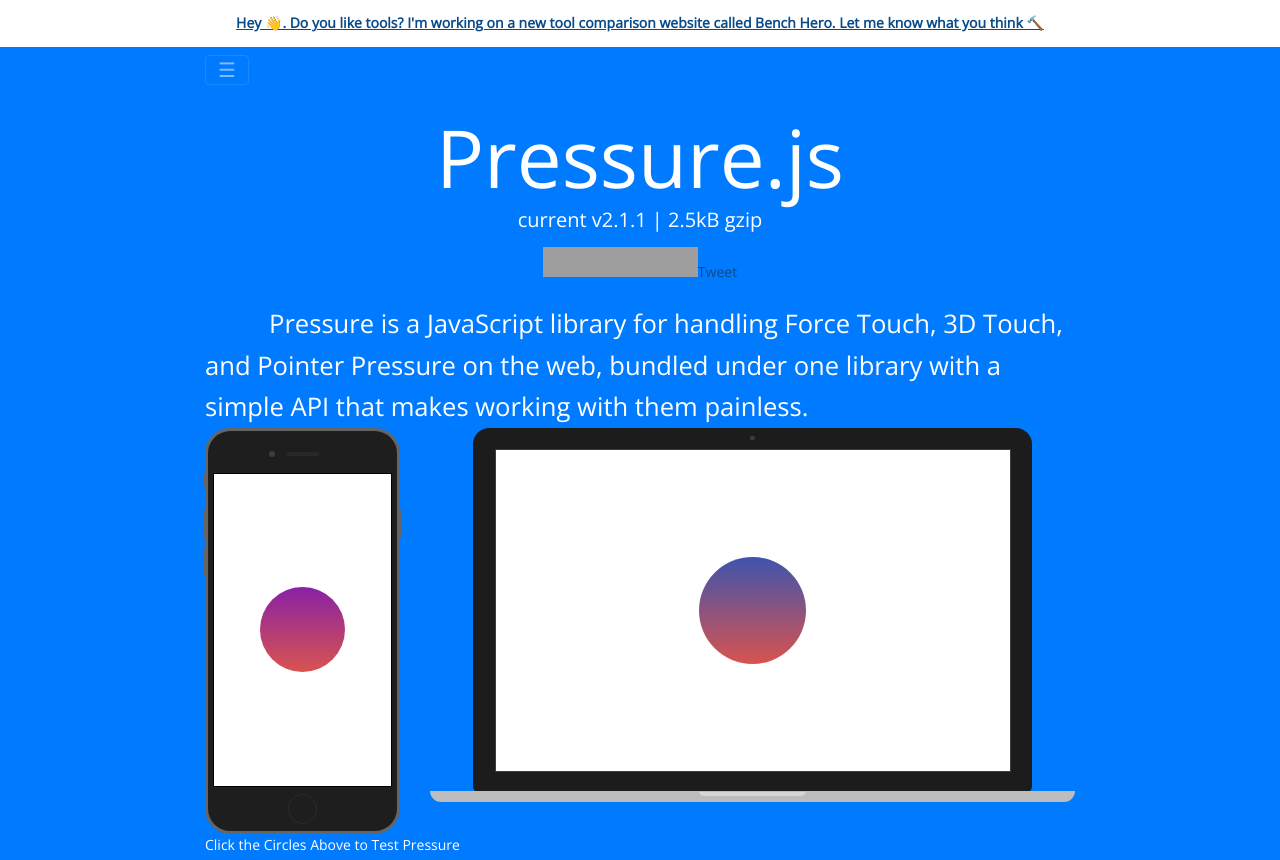
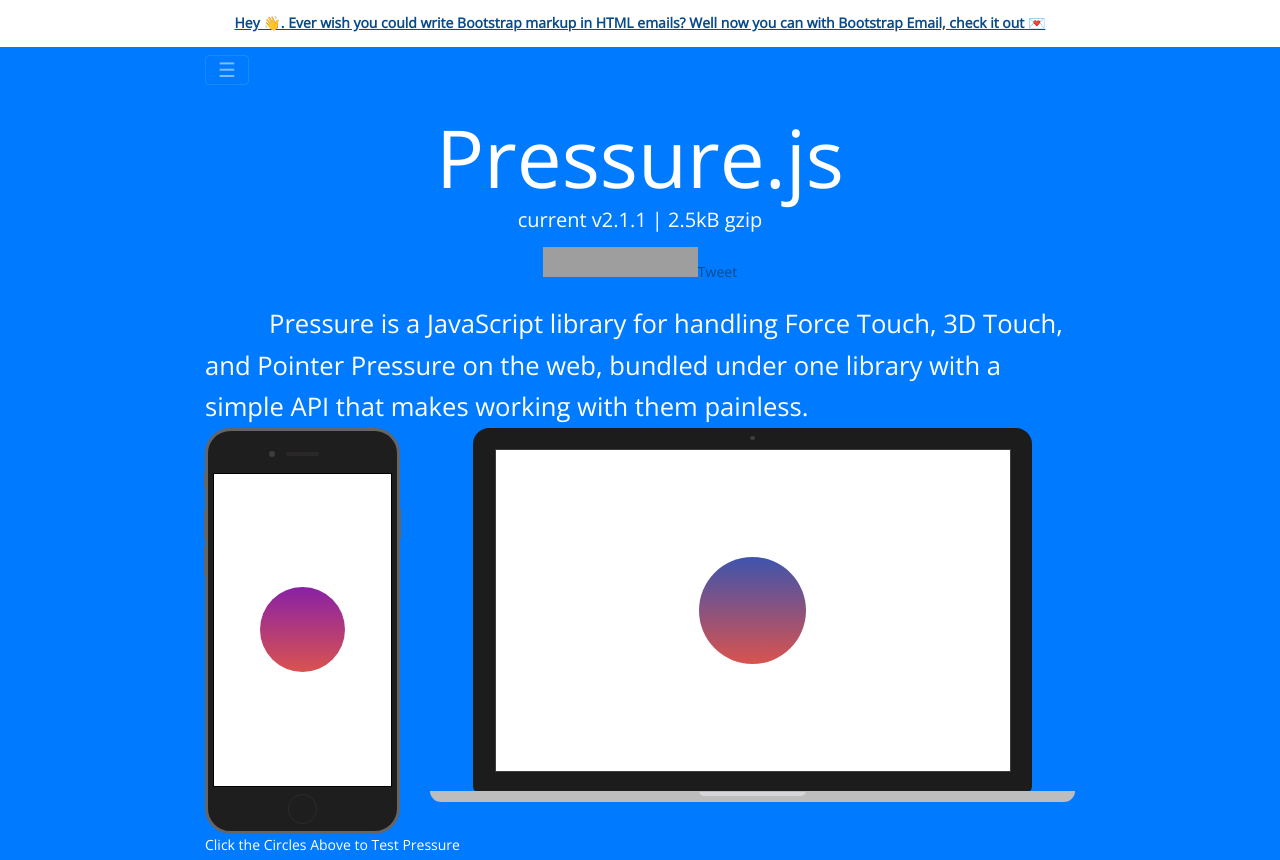
Before and after one commit to stuyam/pressure, a website: page docs/index.html in a window 1280 px wide. Shown: the top 860 px of the page. Drawn offline with nearby package versions, Linux system fonts and the light colour scheme; some packages are replaced by stand-ins of ours; grey boxes are pictures that could not be loaded; a script that the page names is missing.

Commit message:
change CTA link

```diff
--- a/docs/index.html
+++ b/docs/index.html
@@ -15,7 +15,7 @@
     <link rel="shortcut icon" type="image/x-icon" href="/favicon.png?v1">
   </head>
   <body>
-    <a class="d-block text-center font-weight-bold" style="padding: 0.75rem;" href="https://benchhero.com">Hey 👋. Do you like tools? I'm working on a new tool comparison website called Bench Hero. Let me know what you think 🔨</a>
+    <a class="d-block text-center font-weight-bold" style="padding: 0.75rem;" href="https://bootstrapemail.com">Hey 👋. Ever wish you could write Bootstrap markup in HTML emails? Well now you can with Bootstrap Email, check it out 💌</a>
     <nav class="navbar navbar-full navbar-dark bg-primary">
       <div class="container">
         <button class="navbar-toggler hidden-sm-up" type="button" data-toggle="collapse" data-target="#exCollapsingNavbar2" aria-controls="exCollapsingNavbar2" aria-expanded="false" aria-label="Toggle navigation">
```
